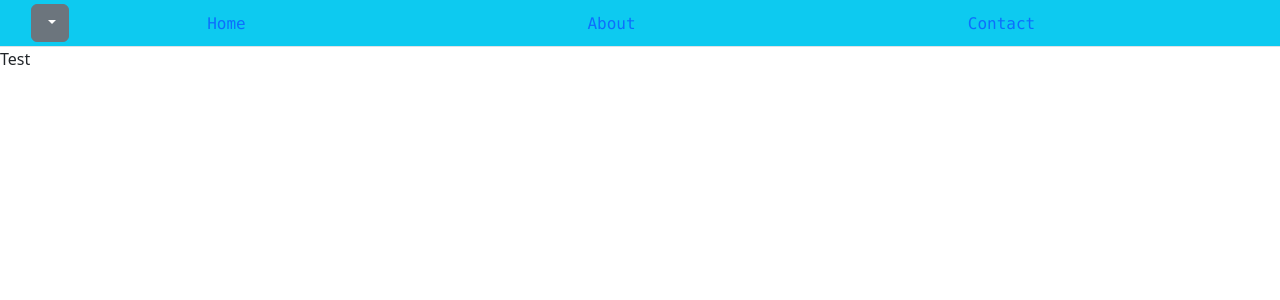
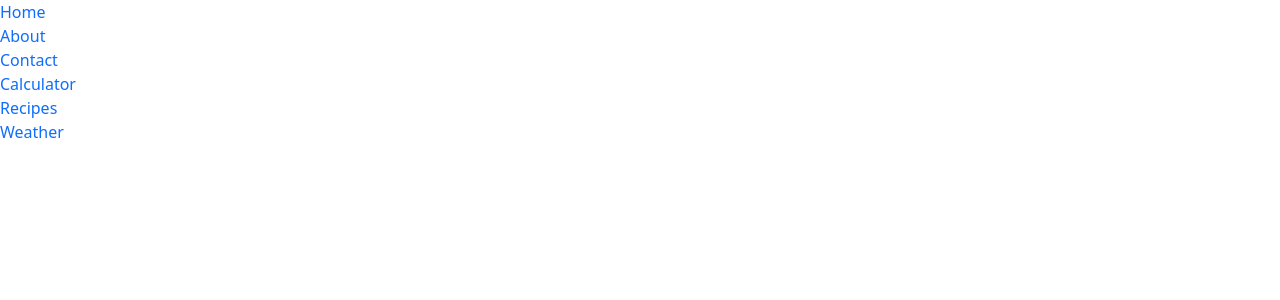
Before and after one commit to justinburks19/Project-2, a React (Vite) app in the folder my-react-app/: page / in a window 1280 px wide. Shown: the top 300 px of the page. Built offline with nearby package versions, Linux system fonts and the light colour scheme.

Commit message:
Update submodule contents

```diff
--- a/my-react-app/src/App.jsx
+++ b/my-react-app/src/App.jsx
@@ -1,12 +1,12 @@
-import { useState } from 'react'
+
 import Navigation from './components/Navigation.jsx'
+
 function App() {
 
   return (
     <>
       <div>
-        <Navigation />
-        <p>Test</p>
+        <Navigation current="home" onChange={(key) => console.log(key)} />
       </div>
     </>
   )
--- a/my-react-app/src/components/Home.jsx
+++ b/my-react-app/src/components/Home.jsx
@@ -1,4 +1,4 @@
-function home() {
+function Home() {
     return (
         <div>
             <h1>Welcome to the Home Page</h1>
@@ -7,4 +7,4 @@ function home() {
     );
 }
 
-export default home;
+export default Home;
--- a/my-react-app/src/components/Navigation.jsx
+++ b/my-react-app/src/components/Navigation.jsx
@@ -1,36 +1,18 @@
-import Home from './Home.jsx';
-
-//create a nav bar component with bootstrap
-function Nav({children}) {
-  return (
-    <nav className="justify-content-top">
-      <ul className="
-        nav
-        nav-tabs
-        bg-info
-        font-monospace
-        row
-        justify-content-around
-        align-items-center
-        "
-      >
-          {/*dropdown menu*/}
-        <span className="nav-item dropdown col-1">
-          <button className="btn btn-secondary dropdown-toggle m-1" type="button" data-bs-toggle="dropdown">
-            <span className="bi bi-lightbulb"></span>
-          </button>
-          <ul className="dropdown-menu">
-            <li><a className="dropdown-item background-light" href="#calculator" onClick={() => children('calculator')}>Calculator</a></li>
-            <li><a className="dropdown-item" href="#toDoList" onClick={() => children('toDoList')}>To Do List</a></li>
-            <li><a className="dropdown-item" href="#recipes" onClick={() => children('recipes')}>Recipes</a></li>
-          </ul>
-        </span>
-          {/*home, about, contact*/}
-          <li className="nav-item col-3 align-content-center"><a className="nav-link" href="#home" onClick={() => children('Home')}>Home</a></li>
-          <li className="nav-item col-3 align-content-center"><a className="nav-link" href="#about" onClick={() => children('about')}>About</a></li>
-          <li className="nav-item col-3 align-content-center"><a className="nav-link" href="#contact" onClick={() => children('contact')}>Contact</a></li>
-      </ul>
-    </nav>
-  );
+// components/Navigation.jsx
+export default function Nav(){
+  // Define the pages for navigation
+  const PAGES = ['home', 'about', 'contact', 'calculator', 'recipes', 'weather'];
+    return (
+      // Simple navigation component
+      <nav>
+        <ul className="navigation list-unstyled" >
+          {/* Render navigation links */}
+          {PAGES.map((page) => (
+            <li key={page} className="navigation-item">
+              <a href={`#${page}`} style={{textDecoration: 'none'}}>{page.charAt(0).toUpperCase() + page.slice(1)}</a>
+            </li>
+          ))}
+        </ul>
+      </nav>
+    )
 }
-export default Nav;
--- a/package.json
+++ /dev/null
@@ -1,5 +0,0 @@
-{
-  "dependencies": {
-    "bootstrap": "^5.3.8"
-  }
-}
```
Also changed, not shown: my-react-app/src/components/About.jsx (added), my-react-app/src/components/Calculator.jsx (added), my-react-app/src/components/Contact.jsx (added), my-react-app/src/components/Recipes.jsx (added), my-react-app/src/components/Weather.jsx (added), 1 other file (tests, documents, lock files or other folders).
